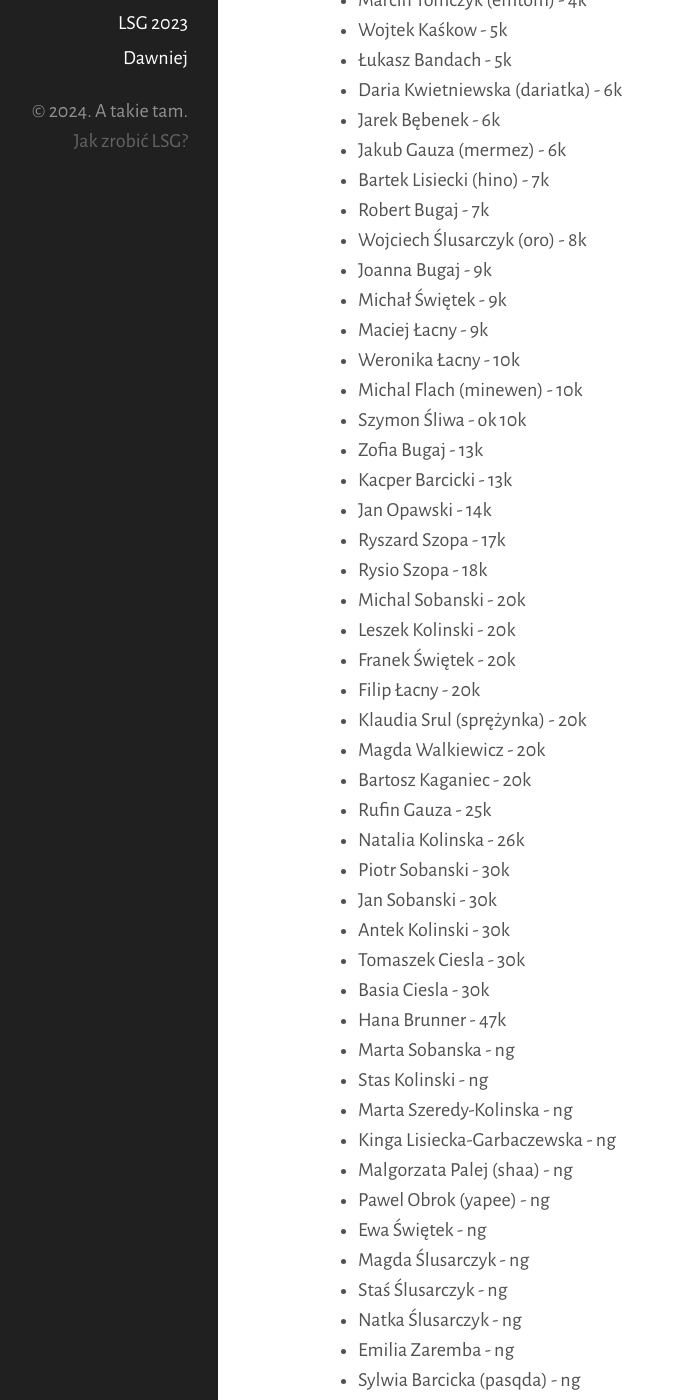
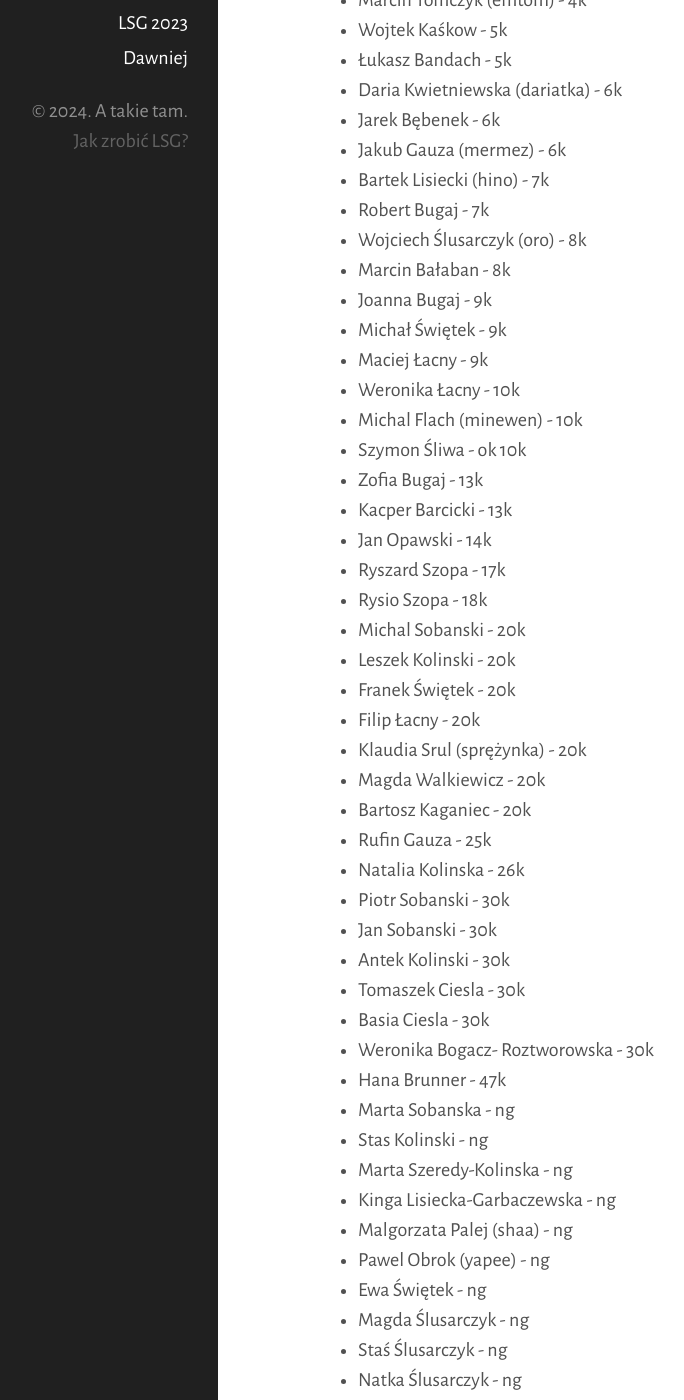
Before and after one commit to tasuki/lsg, a Jekyll site: the page built from zarejestrowani.md, in a window 1280 px wide and 1400 px high, scrolled down 825 px. Shown: the whole window, without its empty margins (142-826 px from the left). Built offline with Jekyll 4.4.1, drawn with Linux system fonts in a browser that asks for light colours.

Commit message:
Update zarejestrowani.md

```diff
--- a/zarejestrowani.md
+++ b/zarejestrowani.md
@@ -38,6 +38,7 @@ Zarejestrowani uczestnicy, mniej więcej według stopnia:
 - Bartek Lisiecki (hino) - 7k
 - Robert Bugaj - 7k
 - Wojciech Ślusarczyk (oro) - 8k
+- Marcin Bałaban - 8k
 - Joanna Bugaj - 9k
 - Michał Świętek - 9k
 - Maciej Łacny - 9k
@@ -63,6 +64,7 @@ Zarejestrowani uczestnicy, mniej więcej według stopnia:
 - Antek Kolinski - 30k
 - Tomaszek Ciesla - 30k
 - Basia Ciesla - 30k
+- Weronika Bogacz- Roztworowska - 30k
 - Hana Brunner - 47k
 - Marta Sobanska - ng
 - Stas Kolinski - ng
```
